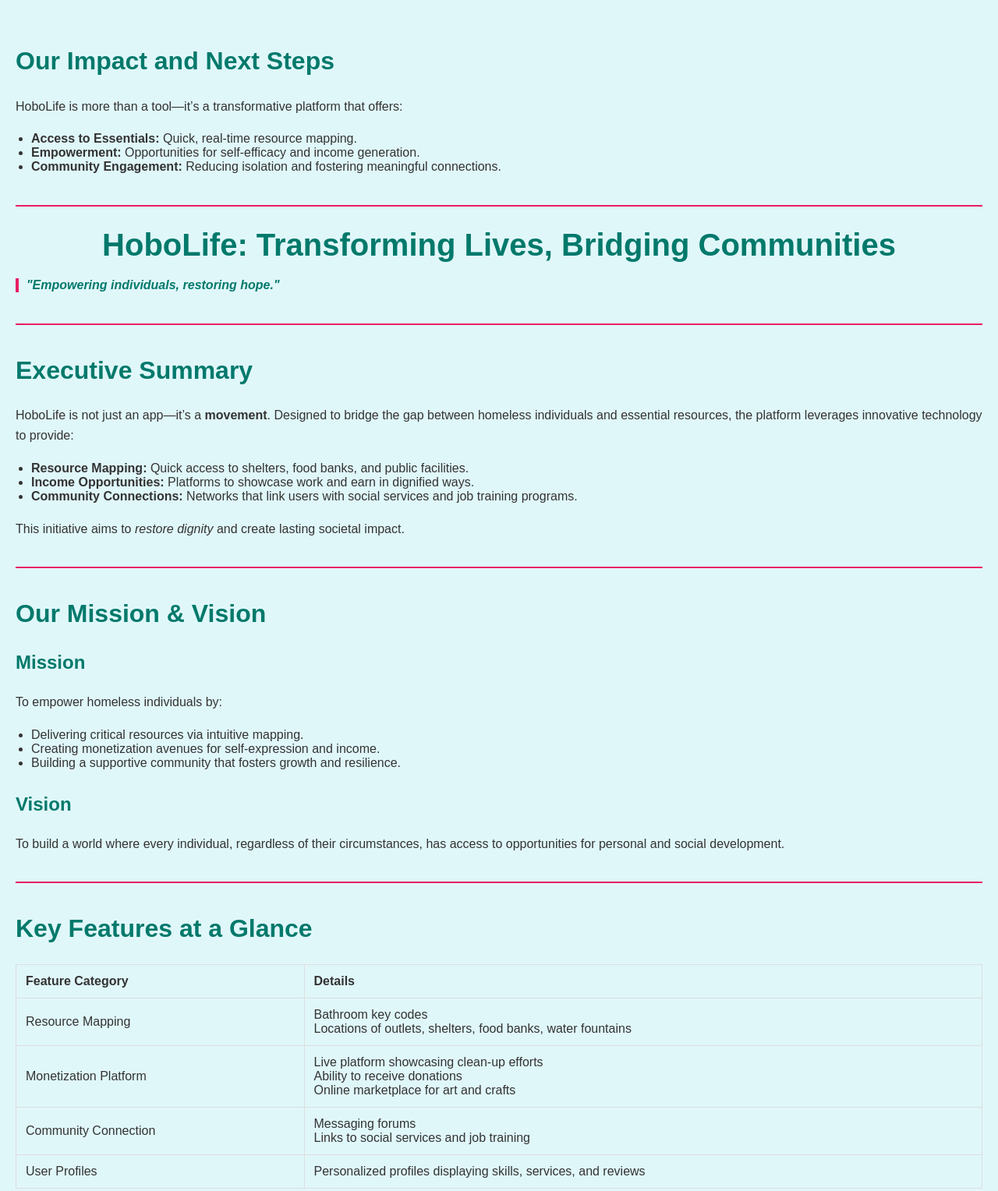
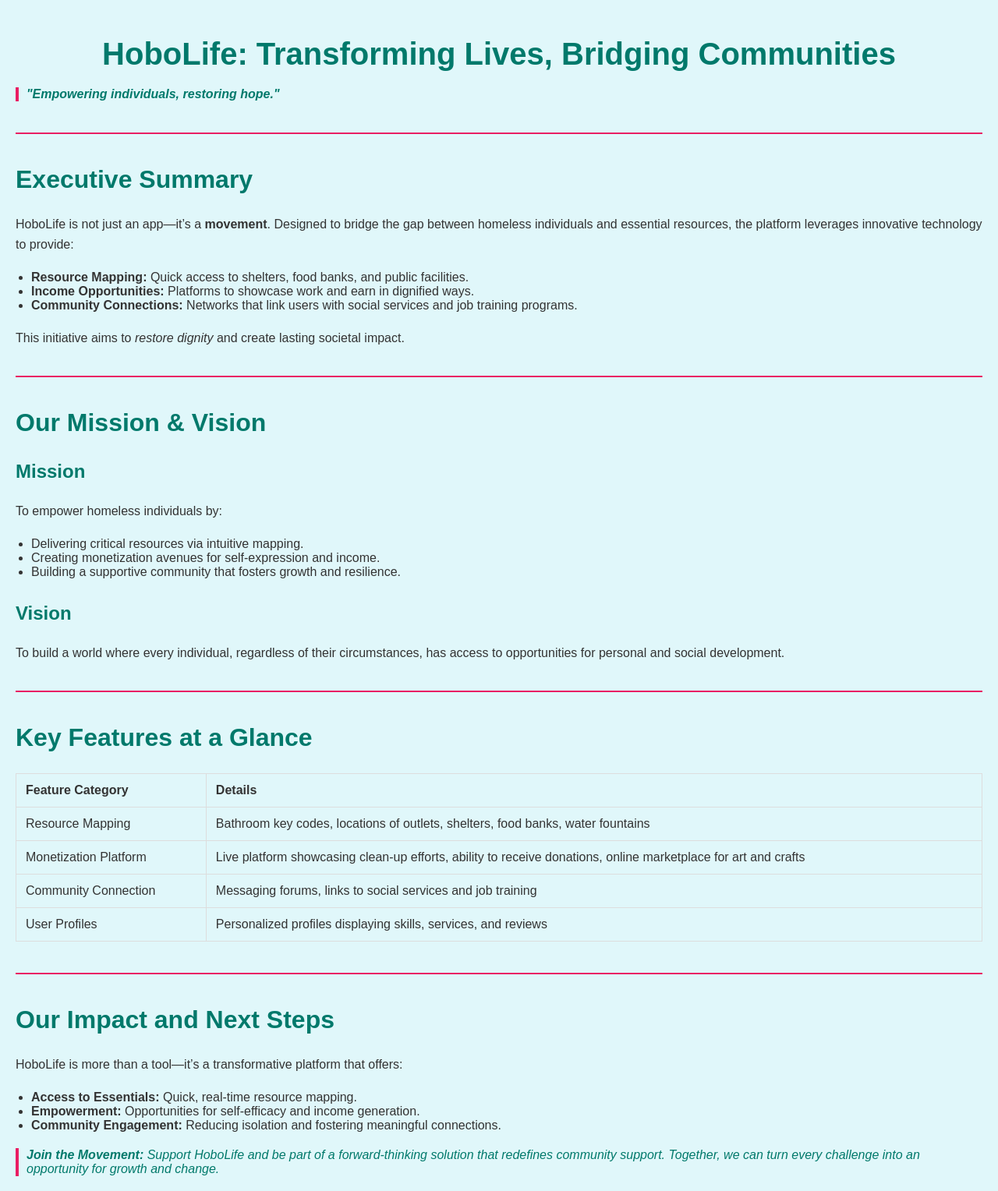
Before and after one commit to hobolife4life-com/demo-repository, a website: page index.html in a window 1280 px wide. Shown: the top 1528 px of the page at 78% size. Drawn offline with nearby package versions, Linux system fonts and the light colour scheme.

Commit message:
Update index.html

```diff
--- a/index.html
+++ b/index.html
@@ -5,7 +5,7 @@
   <meta name="viewport" content="width=device-width, initial-scale=1.0">
   <title>HoboLife: Transforming Lives, Bridging Communities</title>
   <meta charset="UTF-8">
-  <meta name="description" content=HoboLife is a platform aimed to bridge the gap between homeless individuals and community resources.">
+  <meta name="description" content="HoboLife is a platform aimed to bridge the gap between homeless individuals and community resources.">
 
   <link rel="stylesheet" href="https://cdnjs.cloudflare.com/ajax/libs/animate.css/4.1.1/animate.min.css" />
   <style>
@@ -17,9 +17,7 @@
       padding: 20px;
     }
 
-    h1,
-    h2,
-    h3 {
+    h1, h2, h3 {
       color: #00796b; /* Dark teal */
     }
 
@@ -51,8 +49,7 @@
       margin: 20px 0;
     }
 
-    ul,
-    ol {
+    ul, ol {
       margin: 20px 0;
       padding: 0 20px;
     }
@@ -63,14 +60,11 @@
       margin: 20px 0;
     }
 
-    table,
-    th,
-    td {
+    table, th, td {
       border: 1px solid #ddd;
     }
 
-    th,
-    td {
+    th, td {
       padding: 12px;
       text-align: left;
     }
@@ -122,20 +116,8 @@
 </head>
 
 <body>
-
-  <div class="section">
-    <h2 class="animate__animated animate__fadeInUp">Our Impact and Next Steps</h2>
-    <p>HoboLife is more than a tool—it’s a transformative platform that offers:</p>
-    <ul>
-      <li><strong>Access to Essentials:</strong> Quick, real-time resource mapping.</li>
-      <li><strong>Empowerment:</strong> Opportunities for self-efficacy and income generation.</li>
-      <li><strong>Community Engagement:</strong> Reducing isolation and fostering meaningful connections.</li>
-    </ul>
-  </div>
-
   <div class="section">
     <h1 class="animate__animated animate__fadeInDown">HoboLife: Transforming Lives, Bridging Communities</h1>
-
     <blockquote class="animate__animated animate__fadeInLeft">
       <strong>"Empowering individuals, restoring hope."</strong>
     </blockquote>
@@ -143,13 +125,11 @@
 
   <div class="section">
     <h2 class="animate__animated animate__fadeInUp">Executive Summary</h2>
-    <p>HoboLife is not just an app—it’s a <strong>movement</strong>. Designed to bridge the gap between homeless
-      individuals and essential resources, the platform leverages innovative technology to provide:</p>
+    <p>HoboLife is not just an app—it’s a <strong>movement</strong>. Designed to bridge the gap between homeless individuals and essential resources, the platform leverages innovative technology to provide:</p>
     <ul>
       <li><strong>Resource Mapping:</strong> Quick access to shelters, food banks, and public facilities.</li>
       <li><strong>Income Opportunities:</strong> Platforms to showcase work and earn in dignified ways.</li>
-      <li><strong>Community Connections:</strong> Networks that link users with social services and job training programs.
-      </li>
+      <li><strong>Community Connections:</strong> Networks that link users with social services and job training programs.</li>
     </ul>
     <p>This initiative aims to <em>restore dignity</em> and create lasting societal impact.</p>
   </div>
@@ -164,8 +144,7 @@
       <li>Building a supportive community that fosters growth and resilience.</li>
     </ul>
     <h3>Vision</h3>
-    <p>To build a world where every individual, regardless of their circumstances, has access to opportunities for
-      personal and social development.</p>
+    <p>To build a world where every individual, regardless of their circumstances, has access to opportunities for personal and social development.</p>
   </div>
 
   <div class="section">
@@ -177,16 +156,15 @@
       </tr>
       <tr>
         <td>Resource Mapping</td>
-        <td>Bathroom key codes<br>Locations of outlets, shelters, food banks, water fountains</td>
+        <td>Bathroom key codes, locations of outlets, shelters, food banks, water fountains</td>
       </tr>
       <tr>
         <td>Monetization Platform</td>
-        <td>Live platform showcasing clean-up efforts<br>Ability to receive donations<br>Online marketplace for art and
-          crafts</td>
+        <td>Live platform showcasing clean-up efforts, ability to receive donations, online marketplace for art and crafts</td>
       </tr>
       <tr>
         <td>Community Connection</td>
-        <td>Messaging forums<br>Links to social services and job training</td>
+        <td>Messaging forums, links to social services and job training</td>
       </tr>
       <tr>
         <td>User Profiles</td>
@@ -204,16 +182,14 @@
       <li><strong>Community Engagement:</strong> Reducing isolation and fostering meaningful connections.</li>
     </ul>
     <blockquote class="animate__animated animate__fadeInLeft">
-      <strong>Join the Movement:</strong> Support HoboLife and be part of a forward-thinking solution that redefines
-      community support. Together, we can turn every challenge into an opportunity for growth and change.
+      <strong>Join the Movement:</strong> Support HoboLife and be part of a forward-thinking solution that redefines community support. Together, we can turn every challenge into an opportunity for growth and change.
     </blockquote>
     <div class="callout">
+      <h3>Contact: <a href="mailto:devon.hedgepeth@hobolife4life.com">devon.hedgepeth@hobolife4life.com</a></h3>
+      <a href="#" class="btn animate__animated animate__bounceIn">Learn More</a>
+      <a href="#" class="btn animate__animated animate__bounceIn">Donate Now</a>
+    </div>
   </div>
-
-  <h3>Contact: <a href="mailto:devon.hedgepeth@hobolife4life.com">devon.hedgepeth@hobolife4life.com</a></h3>
-
-  <a href="#" class="btn animate__animated animate__bounceIn">Learn More</a>
-  <a href="#" class="btn animate__animated animate__bounceIn">Donate Now</a>
 
   <script>
     document.addEventListener('DOMContentLoaded', function () {
```
